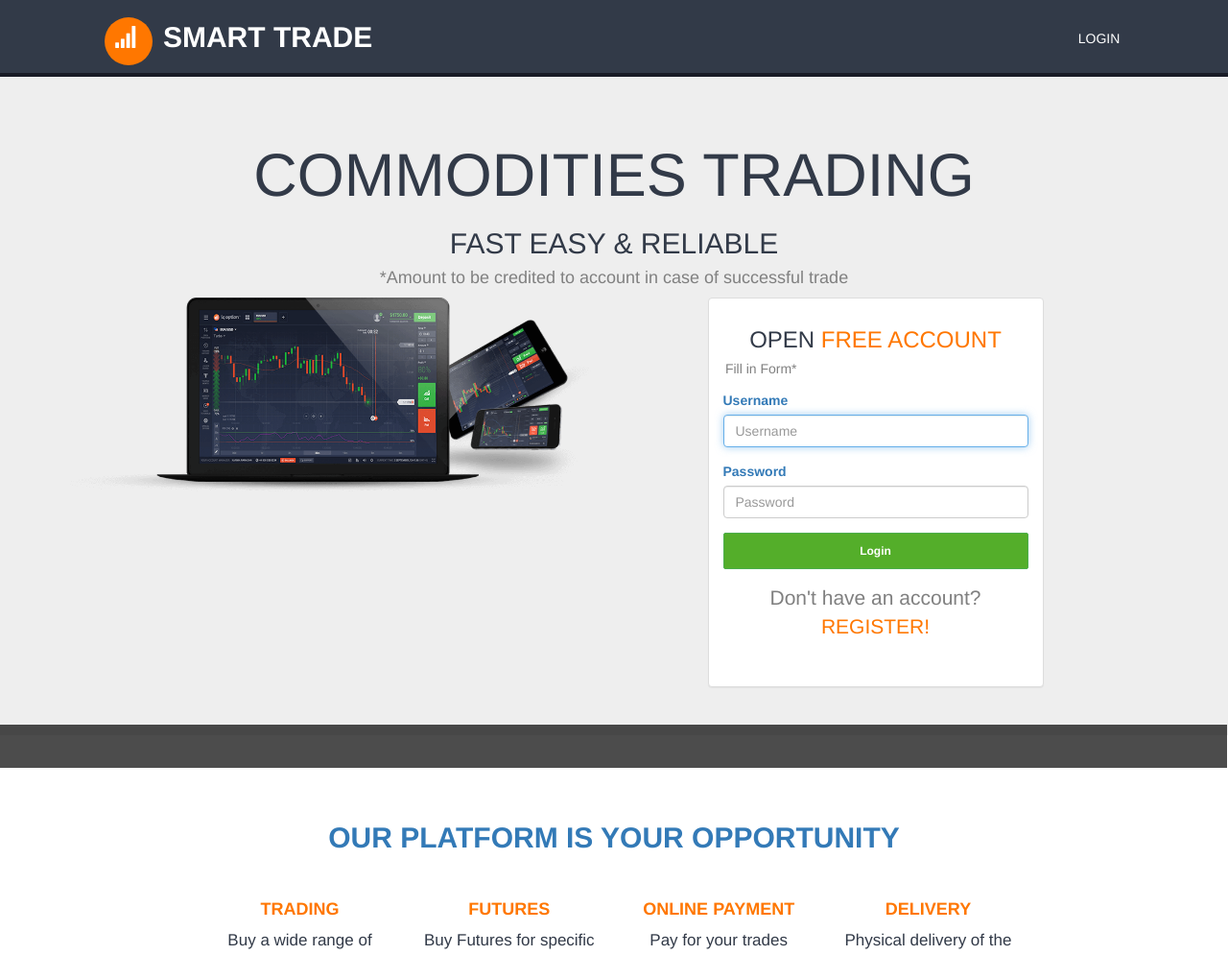
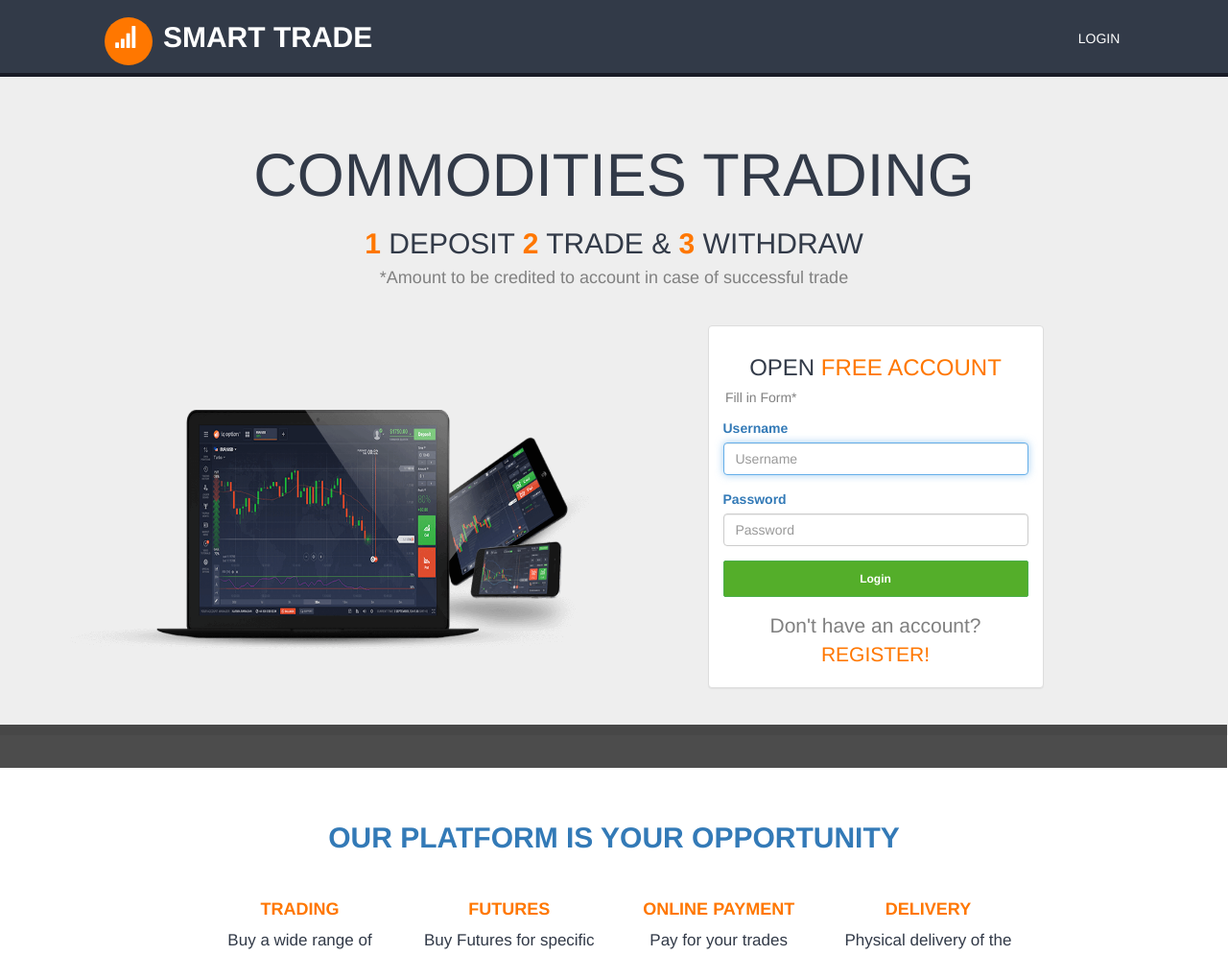
Before and after one commit to nevooronni/Smart_Trade, a Django app: page /login/ in a window 1280 px wide. Shown: the top 995 px of the page at 96% size. Run offline with Django 3.2, Linux system fonts and the light colour scheme; some libraries are stand-ins or nearby versions.

Commit message:
added login home template

```diff
--- a/app/templates/registration/login.html
+++ b/app/templates/registration/login.html
@@ -1,4 +1,5 @@
 {% extends "registration/base.html" %}
+{% load static %}
 {% load bootstrap3 %}
 
 {% block content %}
@@ -28,25 +29,25 @@
     <div class="row">
     <div class="jumbotron" style="height: 49em;">
         <div class="container">
-          <h1 class="text-center" id="c">COMMODITIES TRADING</h1>
+          <h1 class="text-center" id="c"><stron>COMMODITIES TRADING</stron></h1>
 
 
-          <h2 class="text-center color">FAST EASY & RELIABLE</h2>
+          <h2 class="text-center color"><span style="color:  #FF7700; font-weight: bold;">1</span> DEPOSIT <span style="color:  #FF7700; font-weight: bold;">2</span> TRADE & <span style="color:  #FF7700; font-weight: bold;">3</span> WITHDRAW</h2>
 
 
           <h4 class="text-center grey">*Amount to be credited to account in case of successful trade</h4>
         </div>
         <div class="container">
           <div class="row">
-            <div class="col-xs-12 col-md-6">
-              <img src="img/mac.png" class="img-responsive">
+            <div class="col-xs-12 col-md-6" style="padding-top: 10%;">
+              <img src="{% static 'img/mac.png' %}" class="img-responsive" style="height: 250px; width: 650px;">
             </div>
             <div class="col-xs-12 col-md-1"></div>
             <div class="col-xs-12 col-md-4" style="padding-left: 0px;">
               {% if form.errors %}
                 <p> Password or Username is incorrect </p>
                 {% endif %}
-                <div class="panel panel-default" style="width: 25em; height: 29em;">
+                <div class="panel panel-default" style="width: 25em; height: 27em; margin-top: 2.1em;">
 
                   <div class="panel-heading" style="padding-left: 0px; padding-right: 0px; padding-bottom: 3px;">
                     <h3 class="text-center" style="color: #323a48;">OPEN <span style="color: #FF7700;">FREE ACCOUNT</span></h3>
@@ -117,9 +118,9 @@
         <div class="row">
           <div class="col-xs-2"></div>
           <div class="col-xs-8">
-            <span class="social2" id="s1"><a href=""><i class="fa fa-twitter"></i></a></span>
-            <span class="social2" id="s2"><a href=""><i class="fa fa-google"></i></a></span>
-            <span class="social2" id="s3"><a href=""><i class="fa fa-linkedin"></i></a></span>
+           <a href=""><i class="fa fa-twitter" style="color: green;"></i></a>
+            <a href=""><i class="fa fa-google" style="color: green;"></i></a>
+            <a href=""><i class="fa fa-linkedin" style="color: green;"></i></a>
           </div>
           <div class="col-xs-2">
           </div>
--- a/app/urls.py
+++ b/app/urls.py
@@ -1,8 +1,12 @@
 from django.conf.urls import url
 from django.conf import settings
+from django.conf.urls.static import static
 from . import views
 
 urlpatterns=[
 	url('^$',views.landing_page,name="landing_page"),
 	url('^index/$',views.index,name = "index"),
 ]
+
+if settings.DEBUG:
+    urlpatterns+= static(settings.MEDIA_URL, document_root = settings.MEDIA_ROOT)
```
